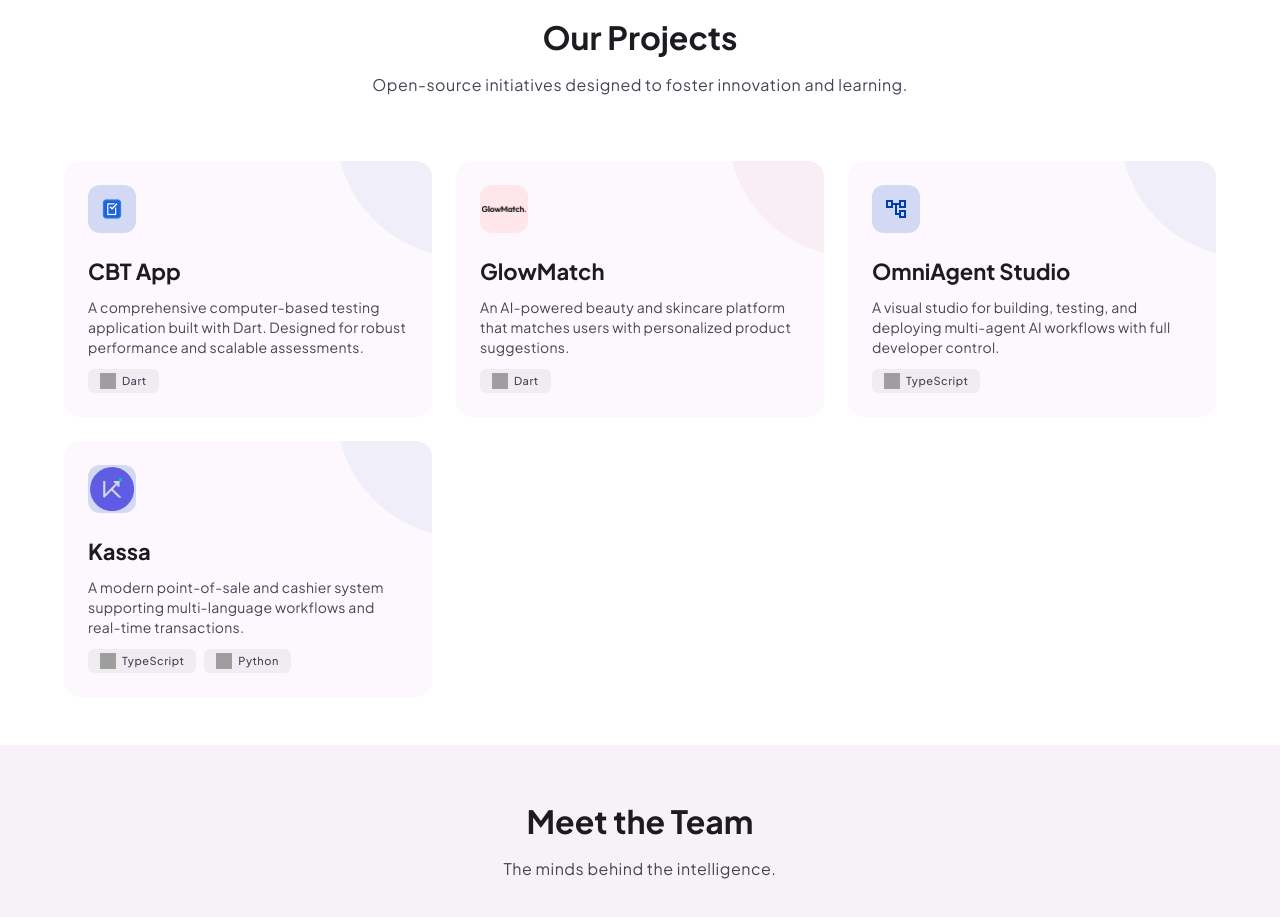
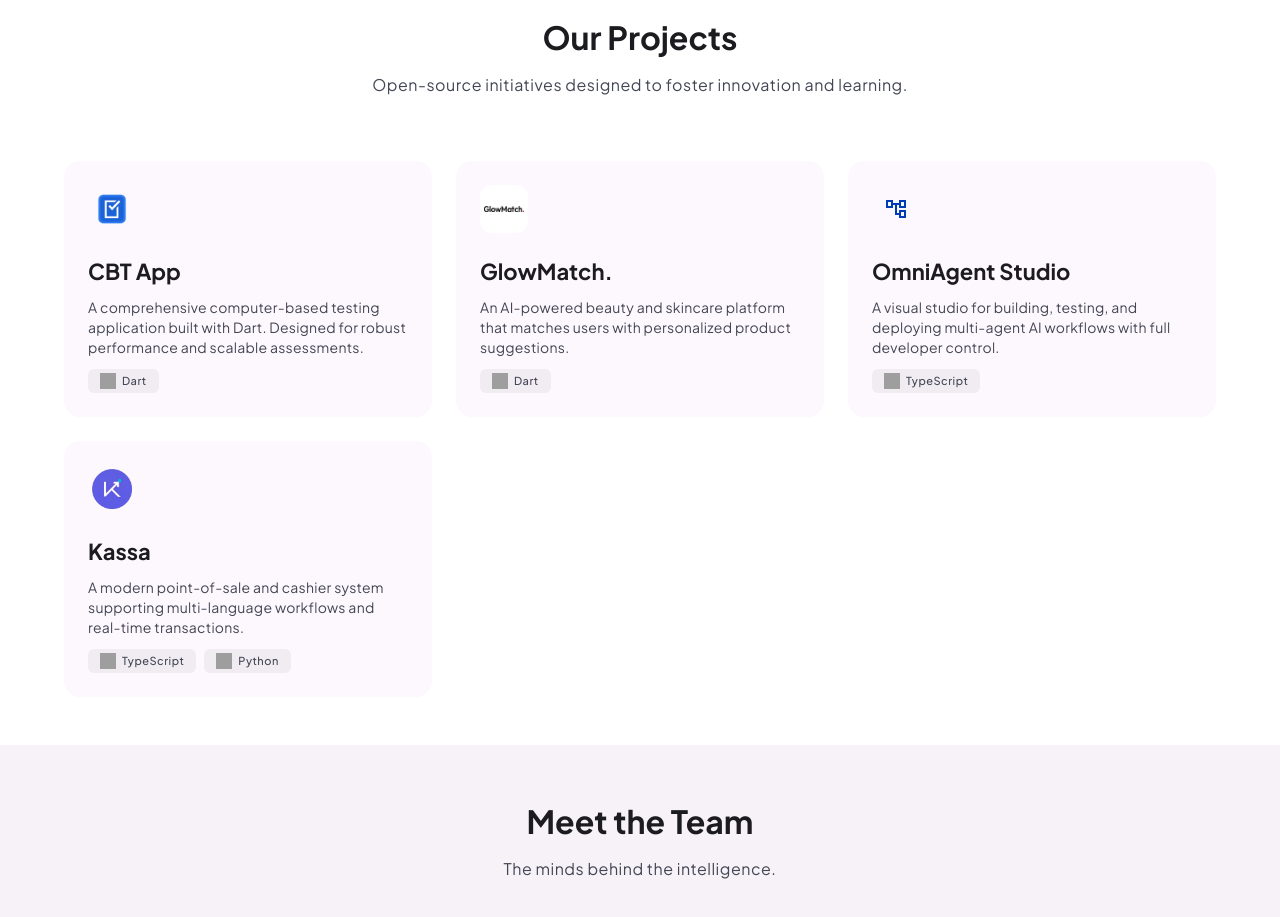
Before and after one commit to demmagence/demma, a Next.js app: page / in a window 1280 px wide. Shown: the part 840-1757 px from the top of the page. Built offline with nearby package versions, Linux system fonts and the light colour scheme; grey boxes are pictures that could not be loaded.

Commit message:
style: update project card icons and GlowMatch title

```diff
--- a/app/page.tsx
+++ b/app/page.tsx
@@ -164,8 +164,7 @@ export default function Home() {
               {/* Project Card 1 - CBT App */}
               <a href="https://github.com/demmagence/cbt-app" rel="noopener noreferrer"
                 className="bg-surface rounded-2xl p-6 hover:shadow-lg transition-all duration-300 group flex flex-col relative overflow-hidden">
-                <div className="absolute top-0 right-0 w-32 h-32 bg-primary/5 rounded-bl-full -mr-8 -mt-8 transition-transform group-hover:scale-110"></div>
-                <div className="w-12 h-12 bg-primary-container/20 rounded-xl flex items-center justify-center mb-6 p-2">
+                <div className="w-12 h-12 rounded-xl flex items-center justify-center mb-6">
                   <Image
                     src="/images/cbt.png"
                     alt="CBT App Logo"
@@ -187,8 +186,7 @@ export default function Home() {
               {/* Project Card 2 - GlowMatch */}
               <a href="https://github.com/demmagence/glowmatch" rel="noopener noreferrer"
                 className="bg-surface rounded-2xl p-6 hover:shadow-lg transition-all duration-300 group flex flex-col relative overflow-hidden">
-                <div className="absolute top-0 right-0 w-32 h-32 bg-secondary/5 rounded-bl-full -mr-8 -mt-8 transition-transform group-hover:scale-110"></div>
-                <div className="w-12 h-12 bg-secondary-container/20 rounded-xl flex items-center justify-center mb-6 p-0.5">
+                <div className="w-12 h-12 bg-white rounded-xl flex items-center justify-center mb-6 p-1">
                   <Image
                     src="/images/glowmatch.png"
                     alt="GlowMatch Logo"
@@ -197,7 +195,7 @@ export default function Home() {
                     className="h-full w-full object-contain"
                   />
                 </div>
-                <h3 className="font-title-lg text-title-lg font-bold text-on-surface mb-3">GlowMatch</h3>
+                <h3 className="font-title-lg text-title-lg font-bold text-on-surface mb-3">GlowMatch.</h3>
                 <p className="font-body-md text-body-md text-on-surface-variant flex-grow mb-3 line-clamp-3">
                   An AI-powered beauty and skincare platform that matches users with personalized product suggestions.
                 </p>
@@ -210,9 +208,8 @@ export default function Home() {
               {/* Project Card 4 - OmniAgent Studio */}
               <a href="https://github.com/demmagence/omniagent-studio" rel="noopener noreferrer"
                 className="bg-surface rounded-2xl p-6 hover:shadow-lg transition-all duration-300 group flex flex-col relative overflow-hidden">
-                <div className="absolute top-0 right-0 w-32 h-32 bg-primary/5 rounded-bl-full -mr-8 -mt-8 transition-transform group-hover:scale-110"></div>
-                <div className="w-12 h-12 bg-primary-container/20 rounded-xl flex items-center justify-center mb-6">
-                  <span className="material-symbols-outlined notranslate select-none text-primary" translate="no">account_tree</span>
+                <div className="w-12 h-12 rounded-xl flex items-center justify-center mb-6 p-1">
+                  <span className="material-symbols-outlined notranslate select-none text-primary text-[40px]" translate="no">account_tree</span>
                 </div>
                 <h3 className="font-title-lg text-title-lg font-bold text-on-surface mb-3">OmniAgent Studio</h3>
                 <p className="font-body-md text-body-md text-on-surface-variant flex-grow mb-3 line-clamp-3">
@@ -227,8 +224,7 @@ export default function Home() {
               {/* Project Card 5 - Kassa */}
               <a href="https://github.com/demmagence/kassa" rel="noopener noreferrer"
                 className="bg-surface rounded-2xl p-6 hover:shadow-lg transition-all duration-300 group flex flex-col relative overflow-hidden">
-                <div className="absolute top-0 right-0 w-32 h-32 bg-primary/5 rounded-bl-full -mr-8 -mt-8 transition-transform group-hover:scale-110"></div>
-                <div className="w-12 h-12 bg-primary-container/20 rounded-xl flex items-center justify-center mb-6 p-0.5">
+                <div className="w-12 h-12 rounded-xl flex items-center justify-center mb-6 p-1">
                   <Image
                     src="/images/kassa.png"
                     alt="Kassa Logo"
```
